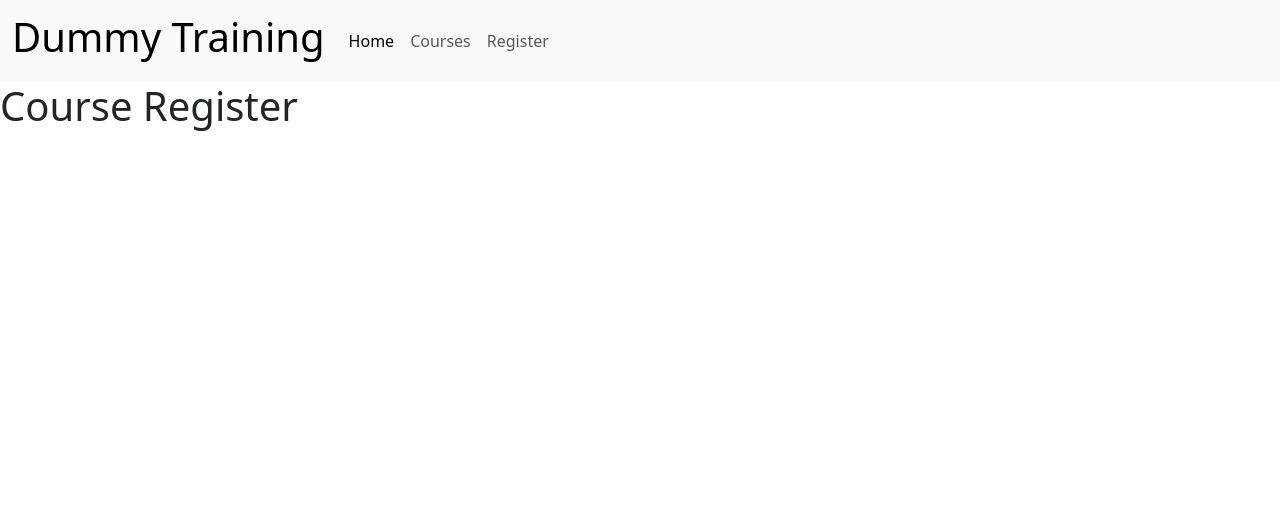
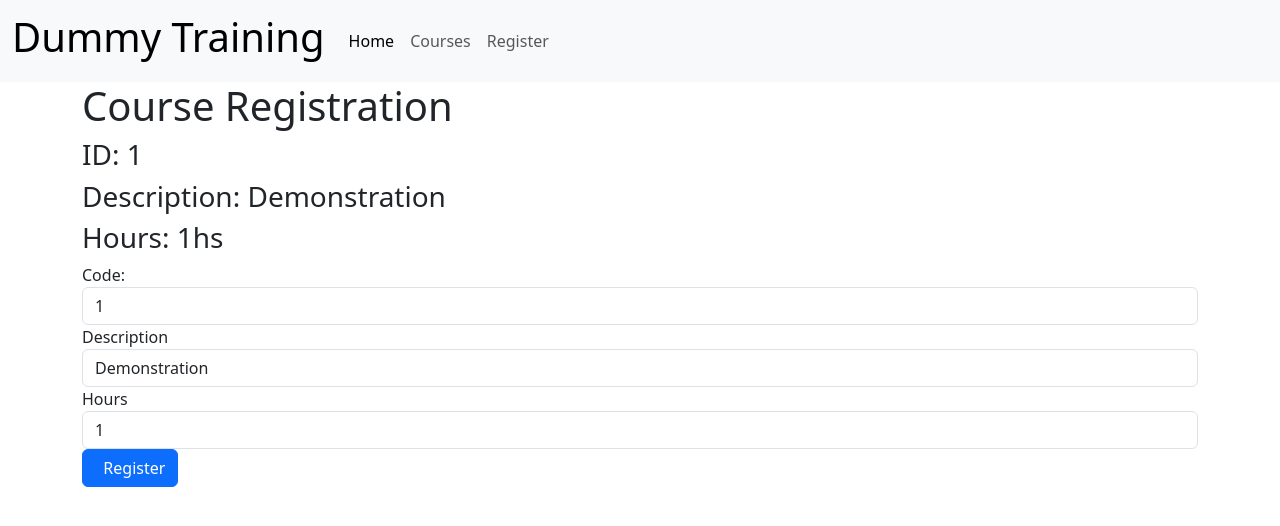
Before and after one commit to Eric-Xavier/AngularWithNodejs, an Angular app: page /register in a window 1280 px wide. Shown: the top 526 px of the page. Built offline with nearby package versions, Linux system fonts and the light colour scheme.

Commit message:
Fix register form

```diff
--- a/src/app/components/course/course-register/course-register.component.html
+++ b/src/app/components/course/course-register/course-register.component.html
@@ -1 +1,31 @@
-<h1>Course Register</h1>
+<section class="container">
+  <h1>Course Registration</h1>
+  <h3>ID: {{course.id}}</h3>
+  <h3>Description: {{course.description}} </h3>
+  <h3>Hours: {{course.hours}}hs</h3>
+
+  <div class="col-md-12">
+    <div class="form-group">
+      <label for="id">Code:</label>
+      <input type="text" name="id" id="id" value="{{course.id}}" class="form-control">
+    </div>
+
+    <div class="form-group">
+      <label for="description">Description</label>
+      <input type="text" name="description" value="{{course.description}}" id="description" class="form-control">
+    </div>
+
+    <div class="form-group">
+      <label for="hours">Hours</label>
+      <input type="number" name="hours" id="hours" value="{{course.hours}}" class="form-control" min-value="1">
+    </div>
+
+    <div class="form-group">
+      <button type="button" class="btn btn-primary">
+        <span class="glyphicon glyphicon-pencil">&nbsp;</span>
+        Register
+      </button>
+    </div>
+  </div>
+
+</section>
--- a/src/app/components/course/course-register/course-register.component.ts
+++ b/src/app/components/course/course-register/course-register.component.ts
@@ -1,4 +1,5 @@
 import { Component } from "@angular/core";
+import { ICourse } from "src/app/interfaces/ICourse";
 
 @Component({
     selector: 'course-register',
@@ -7,5 +8,9 @@ import { Component } from "@angular/core";
 
 export class CourseRegisterComponent
 {
-
+  public course: ICourse = {
+    id : 1,
+    description: "Demonstration",
+    hours: 1
+  }
 }
--- a/src/app/services/courses.service.ts
+++ b/src/app/services/courses.service.ts
@@ -3,7 +3,6 @@ import { ICourse } from '../interfaces/ICourse';
 
 @Injectable()
 export class CourseService {
-
 
     public getCourseList(): ICourse[] {
         return [
```
